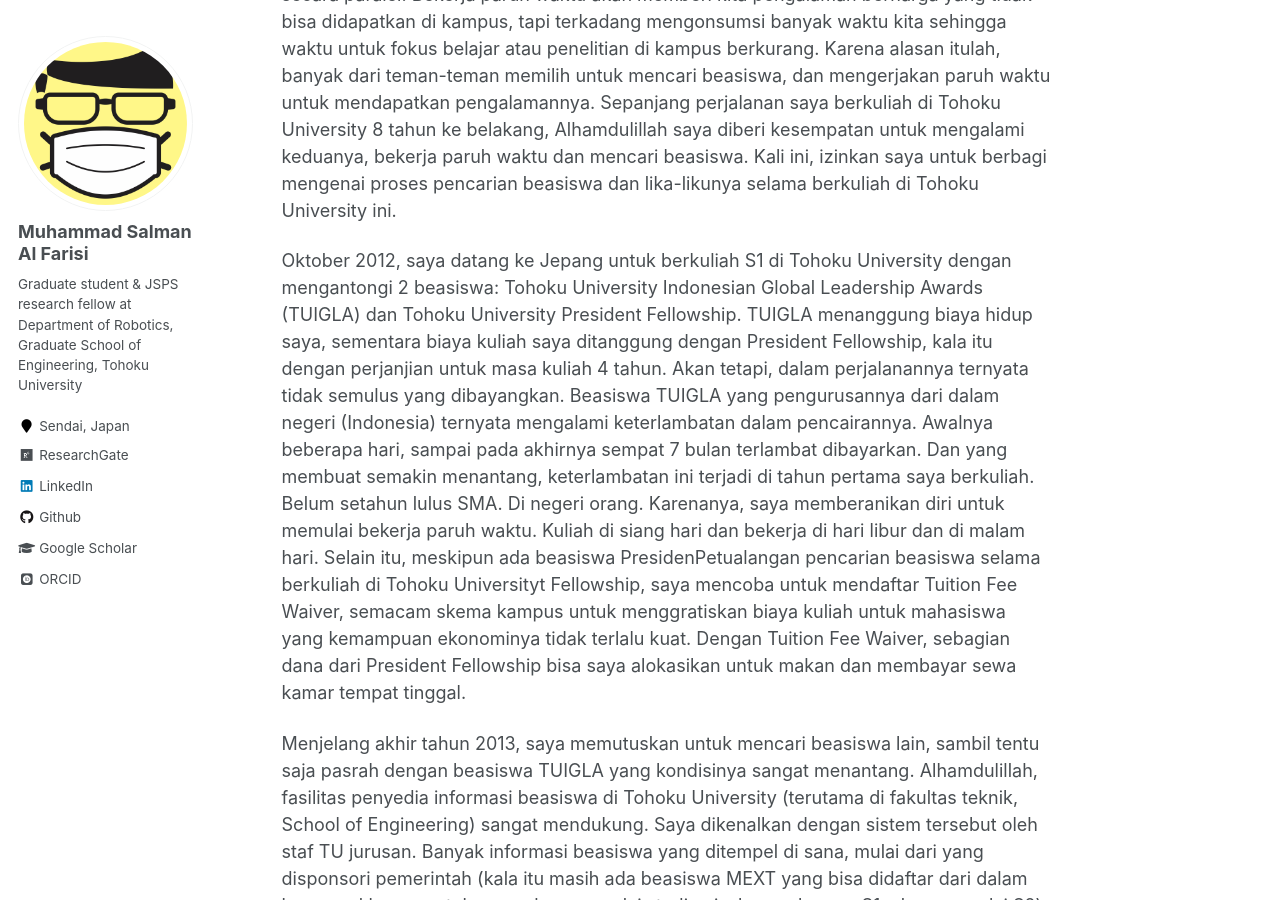
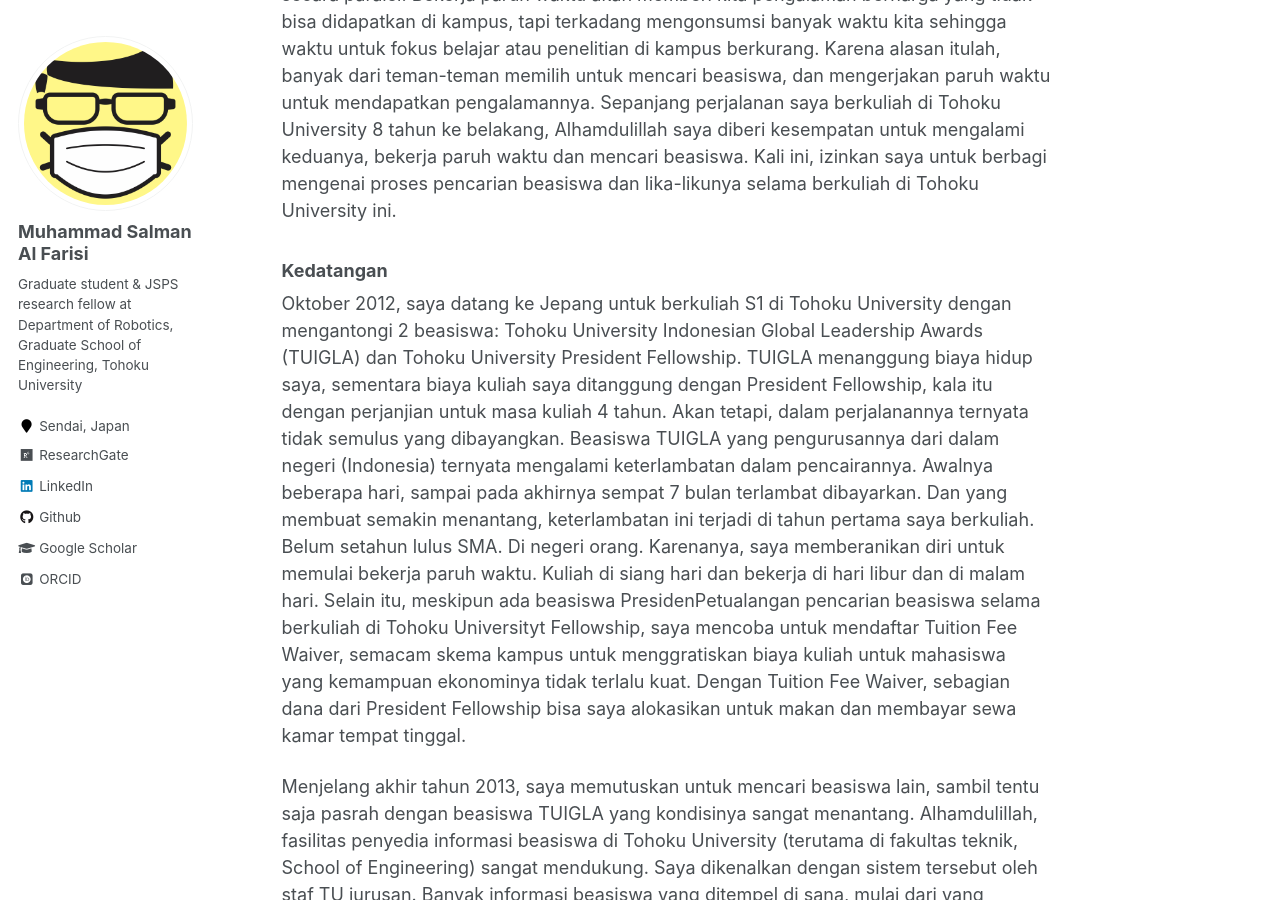
Before and after one commit to msalfarisi/msalfarisi.github.io, a Jekyll site: the page built from _posts/2021-01-05-beasiswa.md, in a window 1280 px wide and 900 px high, scrolled down 451 px. Built offline with Jekyll 4.4.1, drawn with Linux system fonts in a browser that asks for light colours; some web fonts are replaced; some of the changed text lies outside the part shown.

Commit message:
Update 2021-01-05-beasiswa.md

```diff
--- a/_posts/2021-01-05-beasiswa.md
+++ b/_posts/2021-01-05-beasiswa.md
@@ -10,6 +10,8 @@
 
 Dalam menempuh pendidikan tinggi, terutama di luar negeri, aspek finansial adalah salah satu hal yang penting. Dukungan finansial minimal dibutuhkan untuk memenuhi kebutuhan sehari-hari: makan dan tempat tinggal. Syukur-syukur kalau ada kelebihan, bisa mengirim ke tanah air untuk keluarga, sedekah, dan memenuhi kebutuhan tersier seperti rekreasi. Dalam memenuhi kebutuhan finansial, ada 2 opsi yang bisa diambil: bekerja paruh waktu (part-time atau arubaito), atau mencari beasiswa, atau bisa juga keduanya dikerjakan secara paralel. Bekerja paruh waktu akan memberi kita pengalaman berharga yang tidak bisa didapatkan di kampus, tapi terkadang mengonsumsi banyak waktu kita sehingga waktu untuk fokus belajar atau penelitian di kampus berkurang. Karena alasan itulah, banyak dari teman-teman memilih untuk mencari beasiswa, dan mengerjakan paruh waktu untuk mendapatkan pengalamannya. Sepanjang perjalanan saya berkuliah di Tohoku University 8 tahun ke belakang, Alhamdulillah saya diberi kesempatan untuk mengalami keduanya, bekerja paruh waktu dan mencari beasiswa. Kali ini, izinkan saya untuk berbagi mengenai proses pencarian beasiswa dan lika-likunya selama berkuliah di Tohoku University ini.
 
+### Kedatangan
+
 Oktober 2012, saya datang ke Jepang untuk berkuliah S1 di Tohoku University dengan mengantongi 2 beasiswa: Tohoku University Indonesian Global Leadership Awards (TUIGLA) dan Tohoku University President Fellowship. TUIGLA menanggung biaya hidup saya, sementara biaya kuliah saya ditanggung dengan President Fellowship, kala itu dengan perjanjian untuk masa kuliah 4 tahun. Akan tetapi, dalam perjalanannya ternyata tidak semulus yang dibayangkan. Beasiswa TUIGLA yang pengurusannya dari dalam negeri (Indonesia) ternyata mengalami keterlambatan dalam pencairannya. Awalnya beberapa hari, sampai pada akhirnya sempat 7 bulan terlambat dibayarkan. Dan yang membuat semakin menantang, keterlambatan ini terjadi di tahun pertama saya berkuliah. Belum setahun lulus SMA. Di negeri orang. Karenanya, saya memberanikan diri untuk memulai bekerja paruh waktu. Kuliah di siang hari dan bekerja di hari libur dan di malam hari. Selain itu, meskipun ada beasiswa PresidenPetualangan pencarian beasiswa selama berkuliah di Tohoku Universityt Fellowship, saya mencoba untuk mendaftar Tuition Fee Waiver, semacam skema kampus untuk menggratiskan biaya kuliah untuk mahasiswa yang kemampuan ekonominya tidak terlalu kuat. Dengan Tuition Fee Waiver, sebagian dana dari President Fellowship bisa saya alokasikan untuk makan dan membayar sewa kamar tempat tinggal.
 
 Menjelang akhir tahun 2013, saya memutuskan untuk mencari beasiswa lain, sambil tentu saja pasrah dengan beasiswa TUIGLA yang kondisinya sangat menantang. Alhamdulillah, fasilitas penyedia informasi beasiswa di Tohoku University (terutama di fakultas teknik, School of Engineering) sangat mendukung. Saya dikenalkan dengan sistem tersebut oleh staf TU jurusan. Banyak informasi beasiswa yang ditempel di sana, mulai dari yang disponsori pemerintah (kala itu masih ada beasiswa MEXT yang bisa didaftar dari dalam kampus, khusus untuk yang akan memulai studi, misalnya sekarang S1, akan memulai S2) dan mayoritas adalah beasiswa yang disediakan lembaga non-pemerintah.
@@ -60,11 +66,11 @@
 
 Demikian petualangan pencarian beasiswa saya semasa berkuliah di Tohoku University. Delapan tahun, enam beasiswa. Alhamdulillah. Izinkan saya berterima kasih untuk para guru, staf kampus, kakak-kakak tingkat dan teman-teman yang mendukung dan membantu saya dalam perjalanan studi ini. Terima kasih juga untuk para lembaga penyedia dana, meskipun mungkin tidak paham konten yang tertulis di tulisan ini. Selamat berjuang untuk teman-teman yang sedang atau akan mencari beasiswa. Jangan menyerah.
 
-Tautan penting:
+### Tautan penting:
 
 Database beasiswa School of Engineering, Tohoku University: https://www.eng.tohoku.ac.jp/intl/fstu/scholarship.html (akses 24 Desember 2020)
 
-## Riwayat pendidikan:
+### Riwayat pendidikan:
 
 * Oktober 2012 - Maret 2016: Department of Mechanical and Aerospace Engineering, School of Engineering, Tohoku University (Undergraduate)
 * April 2016 - Maret 2018: Department of Robotics, Graduate School of Engineering, Tohoku University (Master)
```
Also changed, not shown: other parts of _posts/2021-01-05-beasiswa.md (+4 -0 lines).
